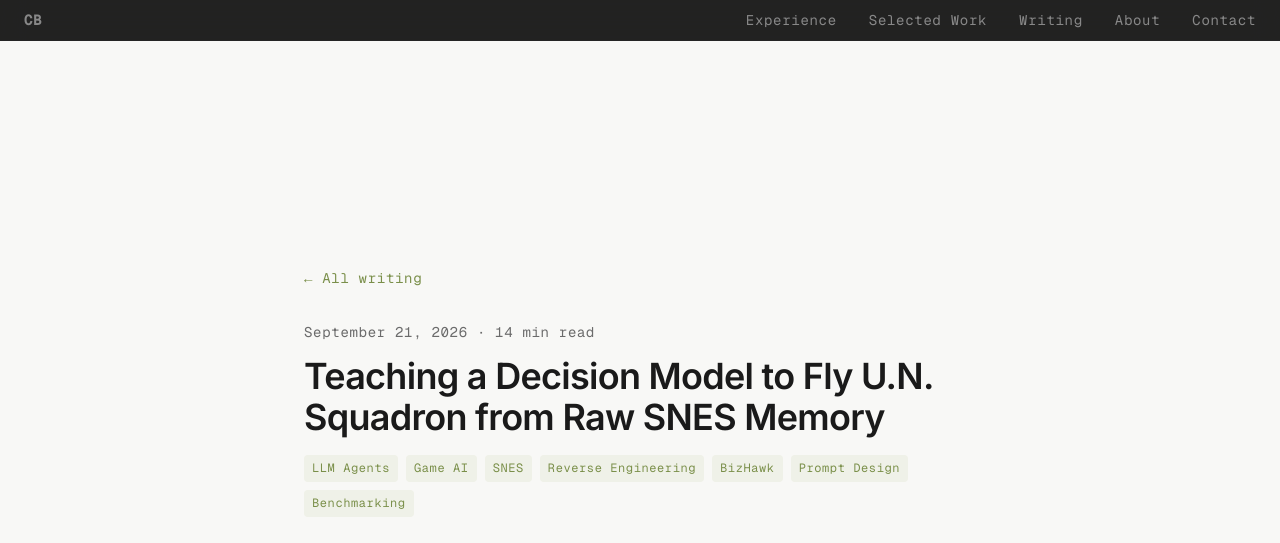
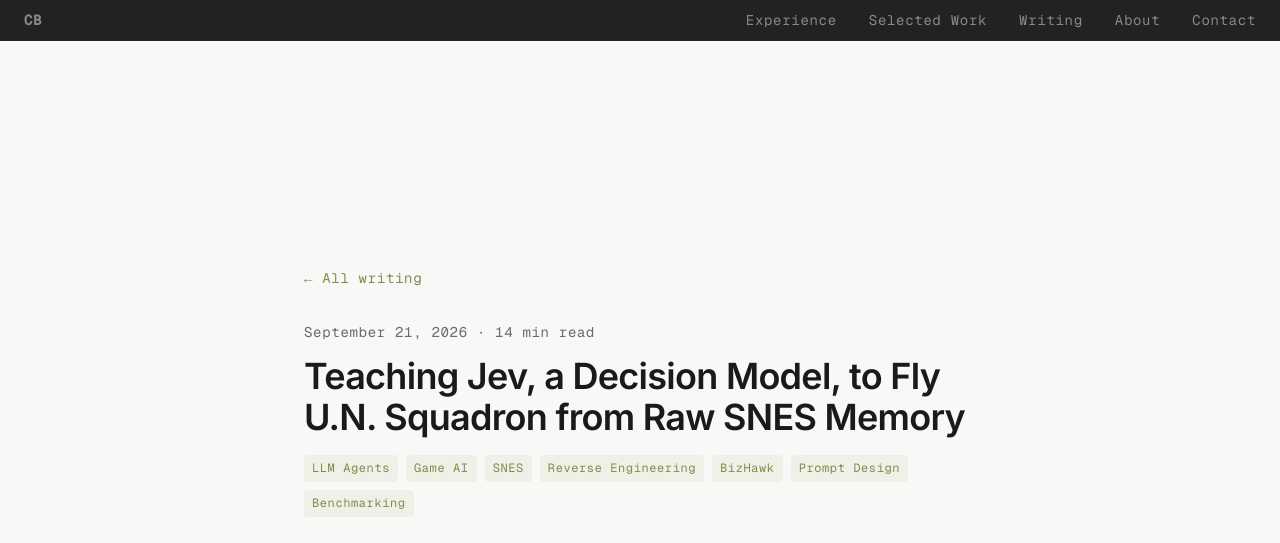
Before and after one commit to cbroker1/cbroker1.github.io, an Astro site: page /writing/jev-un-squadron in a window 1280 px wide. Shown: the top 543 px of the page. Built offline with nearby package versions, Linux system fonts and the light colour scheme; Astro itself is replaced by a stand-in of ours.

Commit message:
post: name Jev in the U.N. Squadron title

```diff
--- a/src/content/writing/jev-un-squadron.md
+++ b/src/content/writing/jev-un-squadron.md
@@ -1,5 +1,5 @@
 ---
-title: "Teaching a Decision Model to Fly U.N. Squadron from Raw SNES Memory"
+title: "Teaching Jev, a Decision Model, to Fly U.N. Squadron from Raw SNES Memory"
 description: "Using TypeSafe's Jev decision model to play a 1991 shooter: decoding the game's object table, freezing the emulator while the model thinks, and the request redesign that took median decision confidence from 0.27 to 0.85."
 date: 2026-09-21
 tags:
```
